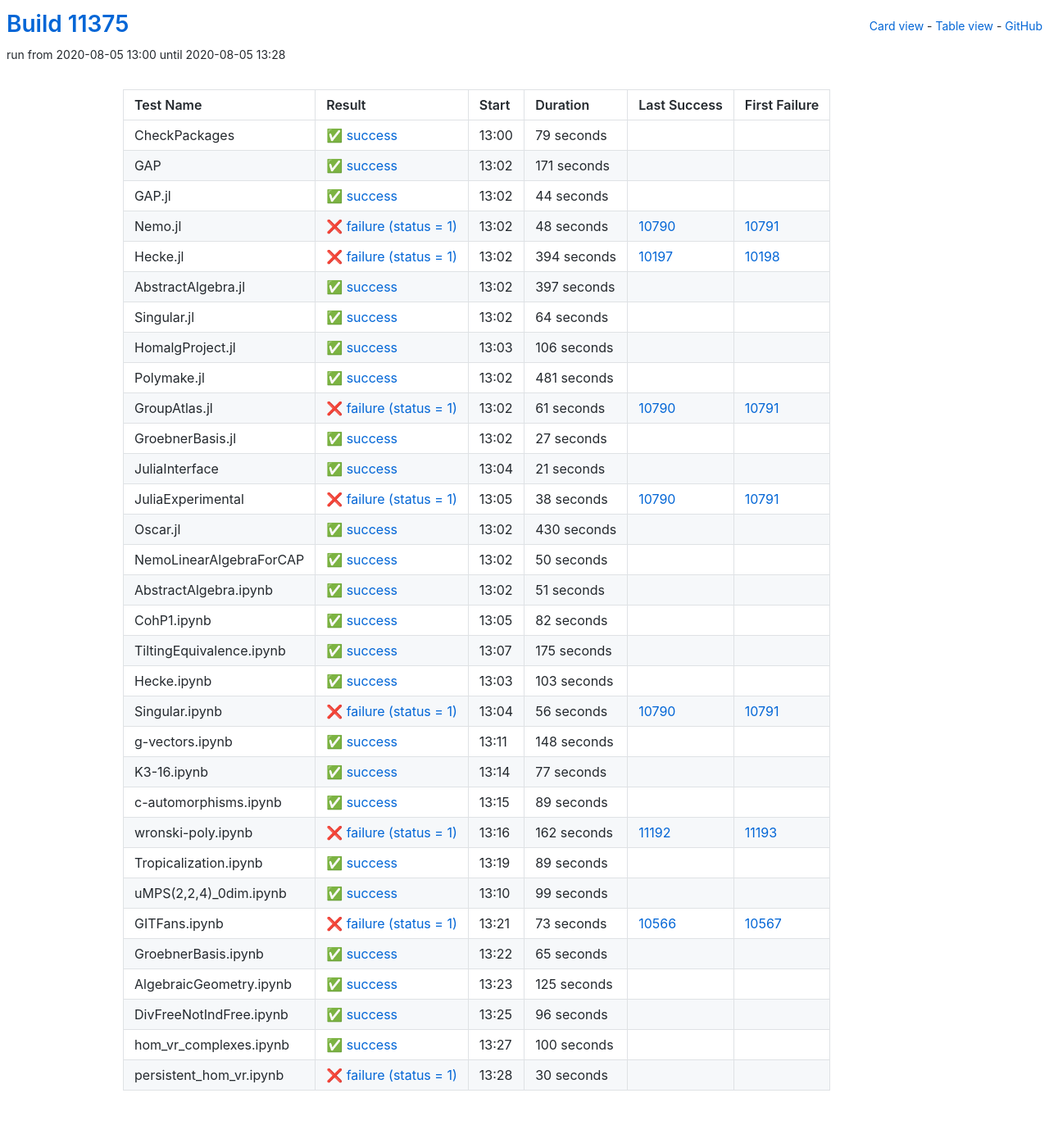
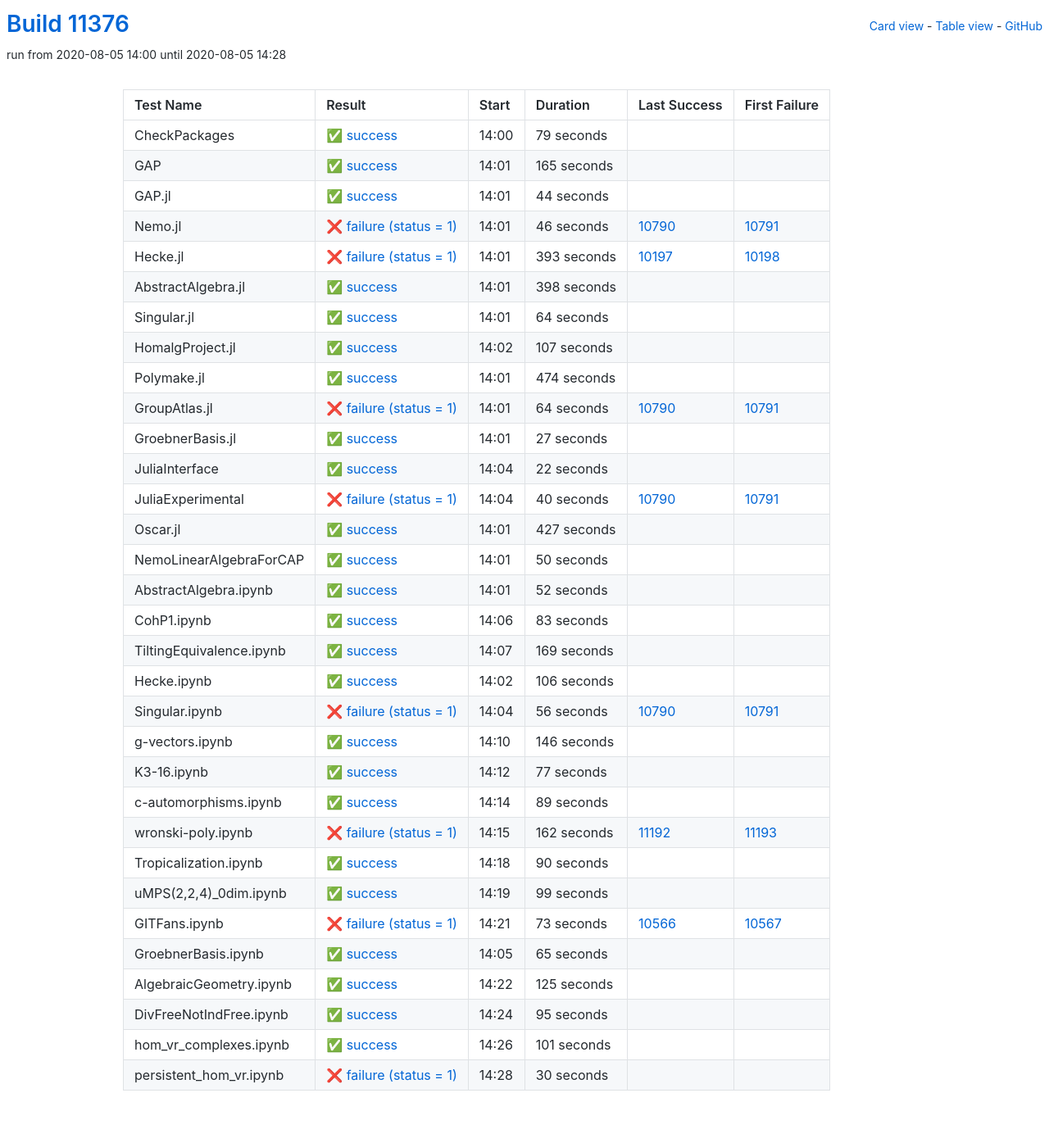
Before and after one commit to oscar-system/oscar-ci-status, a Jekyll site: the page built from table.html, in a window 1280 px wide. Shown: the whole page at 82% size. Built offline with Jekyll 4.4.1, drawn with Linux system fonts in a browser that asks for light colours.

Commit message:
Build #11376

```diff
--- a/_data/ci.yml
+++ b/_data/ci.yml
@@ -1,6 +1,6 @@
 ---
-build: 11375
-build_url: https://oscarci.mathematik.uni-kl.de/job/oscar/11375/
+build: 11376
+build_url: https://oscarci.mathematik.uni-kl.de/job/oscar/11376/
 job: oscar
 organization: oscar-system
 repo: oscar-ci-status
@@ -8,8 +8,8 @@
 tests:
 - name: CheckPackages
   id: checkpackages
-  log: https://oscarci.mathematik.uni-kl.de/job/oscar/11375/artifact/logs/build-11375/CheckPackages.log
-  start: 2020-08-05 13:00
+  log: https://oscarci.mathematik.uni-kl.de/job/oscar/11376/artifact/logs/build-11376/CheckPackages.log
+  start: 2020-08-05 14:00
   success: true
   exitcode: 0
   status: success
@@ -20,20 +20,20 @@
   first_failure_url:
 - name: GAP
   id: gap
-  log: https://oscarci.mathematik.uni-kl.de/job/oscar/11375/artifact/logs/build-11375/GAP.log
-  start: 2020-08-05 13:02
+  log: https://oscarci.mathematik.uni-kl.de/job/oscar/11376/artifact/logs/build-11376/GAP.log
+  start: 2020-08-05 14:01
   success: true
   exitcode: 0
   status: success
-  duration: 171
+  duration: 165
   last_success: false
   last_success_url:
   first_failure: false
   first_failure_url:
 - name: GAP.jl
   id: gap-jl
-  log: https://oscarci.mathematik.uni-kl.de/job/oscar/11375/artifact/logs/build-11375/GAP.jl.log
-  start: 2020-08-05 13:02
+  log: https://oscarci.mathematik.uni-kl.de/job/oscar/11376/artifact/logs/build-11376/GAP.jl.log
+  start: 2020-08-05 14:01
   success: true
   exitcode: 0
   status: success
@@ -44,44 +44,44 @@
   first_failure_url:
 - name: Nemo.jl
   id: nemo-jl
-  log: https://oscarci.mathematik.uni-kl.de/job/oscar/11375/artifact/logs/build-11375/Nemo.jl.log
-  start: 2020-08-05 13:02
+  log: https://oscarci.mathematik.uni-kl.de/job/oscar/11376/artifact/logs/build-11376/Nemo.jl.log
+  start: 2020-08-05 14:01
   success: false
   exitcode: 1
   status: failure
-  duration: 48
+  duration: 46
   last_success: 10790
   last_success_url: https://oscarci.mathematik.uni-kl.de/job/oscar/10790/
   first_failure: 10791
   first_failure_url: https://oscarci.mathematik.uni-kl.de/job/oscar/10791/
 - name: Hecke.jl
   id: hecke-jl
-  log: https://oscarci.mathematik.uni-kl.de/job/oscar/11375/artifact/logs/build-11375/Hecke.jl.log
-  start: 2020-08-05 13:02
+  log: https://oscarci.mathematik.uni-kl.de/job/oscar/11376/artifact/logs/build-11376/Hecke.jl.log
+  start: 2020-08-05 14:01
   success: false
   exitcode: 1
   status: failure
-  duration: 394
+  duration: 393
   last_success: 10197
   last_success_url: https://oscarci.mathematik.uni-kl.de/job/oscar/10197/
   first_failure: 10198
   first_failure_url: https://oscarci.mathematik.uni-kl.de/job/oscar/10198/
 - name: AbstractAlgebra.jl
   id: abstractalgebra-jl
-  log: https://oscarci.mathematik.uni-kl.de/job/oscar/11375/artifact/logs/build-11375/AbstractAlgebra.jl.log
-  start: 2020-08-05 13:02
+  log: https://oscarci.mathematik.uni-kl.de/job/oscar/11376/artifact/logs/build-11376/AbstractAlgebra.jl.log
+  start: 2020-08-05 14:01
   success: true
   exitcode: 0
   status: success
-  duration: 397
+  duration: 398
   last_success: false
   last_success_url:
   first_failure: false
   first_failure_url:
 - name: Singular.jl
   id: singular-jl
-  log: https://oscarci.mathematik.uni-kl.de/job/oscar/11375/artifact/logs/build-11375/Singular.jl.log
-  start: 2020-08-05 13:02
+  log: https://oscarci.mathematik.uni-kl.de/job/oscar/11376/artifact/logs/build-11376/Singular.jl.log
+  start: 2020-08-05 14:01
   success: true
   exitcode: 0
   status: success
@@ -92,44 +92,44 @@
   first_failure_url:
 - name: HomalgProject.jl
   id: homalgproject-jl
-  log: https://oscarci.mathematik.uni-kl.de/job/oscar/11375/artifact/logs/build-11375/HomalgProject.jl.log
-  start: 2020-08-05 13:03
+  log: https://oscarci.mathematik.uni-kl.de/job/oscar/11376/artifact/logs/build-11376/HomalgProject.jl.log
+  start: 2020-08-05 14:02
   success: true
   exitcode: 0
   status: success
-  duration: 106
+  duration: 107
   last_success: false
   last_success_url:
   first_failure: false
   first_failure_url:
 - name: Polymake.jl
   id: polymake-jl
-  log: https://oscarci.mathematik.uni-kl.de/job/oscar/11375/artifact/logs/build-11375/Polymake.jl.log
-  start: 2020-08-05 13:02
+  log: https://oscarci.mathematik.uni-kl.de/job/oscar/11376/artifact/logs/build-11376/Polymake.jl.log
+  start: 2020-08-05 14:01
   success: true
   exitcode: 0
   status: success
-  duration: 481
+  duration: 474
   last_success: false
   last_success_url:
   first_failure: false
   first_failure_url:
 - name: GroupAtlas.jl
   id: groupatlas-jl
-  log: https://oscarci.mathematik.uni-kl.de/job/oscar/11375/artifact/logs/build-11375/GroupAtlas.jl.log
-  start: 2020-08-05 13:02
+  log: https://oscarci.mathematik.uni-kl.de/job/oscar/11376/artifact/logs/build-11376/GroupAtlas.jl.log
+  start: 2020-08-05 14:01
   success: false
   exitcode: 1
   status: failure
-  duration: 61
+  duration: 64
   last_success: 10790
   last_success_url: https://oscarci.mathematik.uni-kl.de/job/oscar/10790/
   first_failure: 10791
   first_failure_url: https://oscarci.mathematik.uni-kl.de/job/oscar/10791/
 - name: GroebnerBasis.jl
   id: groebnerbasis-jl
-  log: https://oscarci.mathematik.uni-kl.de/job/oscar/11375/artifact/logs/build-11375/GroebnerBasis.jl.log
-  start: 2020-08-05 13:02
+  log: https://oscarci.mathematik.uni-kl.de/job/oscar/11376/artifact/logs/build-11376/GroebnerBasis.jl.log
+  start: 2020-08-05 14:01
   success: true
   exitcode: 0
   status: success
@@ -140,44 +140,44 @@
   first_failure_url:
 - name: JuliaInterface
   id: juliainterface
-  log: https://oscarci.mathematik.uni-kl.de/job/oscar/11375/artifact/logs/build-11375/JuliaInterface.log
-  start: 2020-08-05 13:04
+  log: https://oscarci.mathematik.uni-kl.de/job/oscar/11376/artifact/logs/build-11376/JuliaInterface.log
+  start: 2020-08-05 14:04
   success: true
   exitcode: 0
   status: success
-  duration: 21
+  duration: 22
   last_success: false
   last_success_url:
   first_failure: false
   first_failure_url:
 - name: JuliaExperimental
   id: juliaexperimental
-  log: https://oscarci.mathematik.uni-kl.de/job/oscar/11375/artifact/logs/build-11375/JuliaExperimental.log
-  start: 2020-08-05 13:05
+  log: https://oscarci.mathematik.uni-kl.de/job/oscar/11376/artifact/logs/build-11376/JuliaExperimental.log
+  start: 2020-08-05 14:04
   success: false
   exitcode: 1
   status: failure
-  duration: 38
+  duration: 40
   last_success: 10790
   last_success_url: https://oscarci.mathematik.uni-kl.de/job/oscar/10790/
   first_failure: 10791
   first_failure_url: https://oscarci.mathematik.uni-kl.de/job/oscar/10791/
 - name: Oscar.jl
   id: oscar-jl
-  log: https://oscarci.mathematik.uni-kl.de/job/oscar/11375/artifact/logs/build-11375/Oscar.jl.log
-  start: 2020-08-05 13:02
+  log: https://oscarci.mathematik.uni-kl.de/job/oscar/11376/artifact/logs/build-11376/Oscar.jl.log
+  start: 2020-08-05 14:01
   success: true
   exitcode: 0
   status: success
-  duration: 430
+  duration: 427
   last_success: false
   last_success_url:
   first_failure: false
   first_failure_url:
 - name: NemoLinearAlgebraForCAP
   id: nemolinearalgebraforcap
-  log: https://oscarci.mathematik.uni-kl.de/job/oscar/11375/artifact/logs/build-11375/NemoLinearAlgebraForCAP.log
-  start: 2020-08-05 13:02
+  log: https://oscarci.mathematik.uni-kl.de/job/oscar/11376/artifact/logs/build-11376/NemoLinearAlgebraForCAP.log
+  start: 2020-08-05 14:01
   success: true
   exitcode: 0
   status: success
@@ -188,56 +188,56 @@
   first_failure_url:
 - name: AbstractAlgebra.ipynb
   id: abstractalgebra-ipynb
-  log: https://oscarci.mathematik.uni-kl.de/job/oscar/11375/artifact/logs/build-11375/AbstractAlgebra.ipynb.log
-  start: 2020-08-05 13:02
+  log: https://oscarci.mathematik.uni-kl.de/job/oscar/11376/artifact/logs/build-11376/AbstractAlgebra.ipynb.log
+  start: 2020-08-05 14:01
   success: true
   exitcode: 0
   status: success
-  duration: 51
+  duration: 52
   last_success: false
   last_success_url:
   first_failure: false
   first_failure_url:
 - name: CohP1.ipynb
   id: cohp1-ipynb
-  log: https://oscarci.mathematik.uni-kl.de/job/oscar/11375/artifact/logs/build-11375/CohP1.ipynb.log
-  start: 2020-08-05 13:05
+  log: https://oscarci.mathematik.uni-kl.de/job/oscar/11376/artifact/logs/build-11376/CohP1.ipynb.log
+  start: 2020-08-05 14:06
   success: true
   exitcode: 0
   status: success
-  duration: 82
+  duration: 83
   last_success: false
   last_success_url:
   first_failure: false
   first_failure_url:
 - name: TiltingEquivalence.ipynb
   id: tiltingequivalence-ipynb
-  log: https://oscarci.mathematik.uni-kl.de/job/oscar/11375/artifact/logs/build-11375/TiltingEquivalence.ipynb.log
-  start: 2020-08-05 13:07
+  log: https://oscarci.mathematik.uni-kl.de/job/oscar/11376/artifact/logs/build-11376/TiltingEquivalence.ipynb.log
+  start: 2020-08-05 14:07
   success: true
   exitcode: 0
   status: success
-  duration: 175
+  duration: 169
   last_success: false
   last_success_url:
   first_failure: false
   first_failure_url:
 - name: Hecke.ipynb
   id: hecke-ipynb
-  log: https://oscarci.mathematik.uni-kl.de/job/oscar/11375/artifact/logs/build-11375/Hecke.ipynb.log
-  start: 2020-08-05 13:03
+  log: https://oscarci.mathematik.uni-kl.de/job/oscar/11376/artifact/logs/build-11376/Hecke.ipynb.log
+  start: 2020-08-05 14:02
   success: true
   exitcode: 0
   status: success
-  duration: 103
+  duration: 106
   last_success: false
   last_success_url:
   first_failure: false
   first_failure_url:
 - name: Singular.ipynb
   id: singular-ipynb
-  log: https://oscarci.mathematik.uni-kl.de/job/oscar/11375/artifact/logs/build-11375/Singular.ipynb.log
-  start: 2020-08-05 13:04
+  log: https://oscarci.mathematik.uni-kl.de/job/oscar/11376/artifact/logs/build-11376/Singular.ipynb.log
+  start: 2020-08-05 14:04
   success: false
   exitcode: 1
   status: failure
@@ -248,20 +248,20 @@
   first_failure_url: https://oscarci.mathematik.uni-kl.de/job/oscar/10791/
 - name: g-vectors.ipynb
   id: g-vectors-ipynb
-  log: https://oscarci.mathematik.uni-kl.de/job/oscar/11375/artifact/logs/build-11375/g-vectors.ipynb.log
-  start: 2020-08-05 13:11
+  log: https://oscarci.mathematik.uni-kl.de/job/oscar/11376/artifact/logs/build-11376/g-vectors.ipynb.log
+  start: 2020-08-05 14:10
   success: true
   exitcode: 0
   status: success
-  duration: 148
+  duration: 146
   last_success: false
   last_success_url:
   first_failure: false
   first_failure_url:
 - name: K3-16.ipynb
   id: k3-16-ipynb
-  log: https://oscarci.mathematik.uni-kl.de/job/oscar/11375/artifact/logs/build-11375/K3-16.ipynb.log
-  start: 2020-08-05 13:14
+  log: https://oscarci.mathematik.uni-kl.de/job/oscar/11376/artifact/logs/build-11376/K3-16.ipynb.log
+  start: 2020-08-05 14:12
   success: true
   exitcode: 0
   status: success
@@ -272,8 +272,8 @@
   first_failure_url:
 - name: c-automorphisms.ipynb
   id: c-automorphisms-ipynb
-  log: https://oscarci.mathematik.uni-kl.de/job/oscar/11375/artifact/logs/build-11375/c-automorphisms.ipynb.log
-  start: 2020-08-05 13:15
+  log: https://oscarci.mathematik.uni-kl.de/job/oscar/11376/artifact/logs/build-11376/c-automorphisms.ipynb.log
+  start: 2020-08-05 14:14
   success: true
   exitcode: 0
   status: success
@@ -284,8 +284,8 @@
   first_failure_url:
 - name: wronski-poly.ipynb
   id: wronski-poly-ipynb
-  log: https://oscarci.mathematik.uni-kl.de/job/oscar/11375/artifact/logs/build-11375/wronski-poly.ipynb.log
-  start: 2020-08-05 13:16
+  log: https://oscarci.mathematik.uni-kl.de/job/oscar/11376/artifact/logs/build-11376/wronski-poly.ipynb.log
+  start: 2020-08-05 14:15
   success: false
   exitcode: 1
   status: failure
@@ -296,20 +296,20 @@
   first_failure_url: https://oscarci.mathematik.uni-kl.de/job/oscar/11193/
 - name: Tropicalization.ipynb
   id: tropicalization-ipynb
-  log: https://oscarci.mathematik.uni-kl.de/job/oscar/11375/artifact/logs/build-11375/Tropicalization.ipynb.log
-  start: 2020-08-05 13:19
+  log: https://oscarci.mathematik.uni-kl.de/job/oscar/11376/artifact/logs/build-11376/Tropicalization.ipynb.log
+  start: 2020-08-05 14:18
   success: true
   exitcode: 0
   status: success
-  duration: 89
+  duration: 90
   last_success: false
   last_success_url:
   first_failure: false
   first_failure_url:
 - name: uMPS(2,2,4)_0dim.ipynb
   id: umps-2-2-4-0dim-ipynb
-  log: https://oscarci.mathematik.uni-kl.de/job/oscar/11375/artifact/logs/build-11375/uMPS-2-2-4-_0dim.ipynb.log
-  start: 2020-08-05 13:10
+  log: https://oscarci.mathematik.uni-kl.de/job/oscar/11376/artifact/logs/build-11376/uMPS-2-2-4-_0dim.ipynb.log
+  start: 2020-08-05 14:19
   success: true
   exitcode: 0
   status: success
@@ -320,8 +320,8 @@
   first_failure_url:
 - name: GITFans.ipynb
   id: gitfans-ipynb
-  log: https://oscarci.mathematik.uni-kl.de/job/oscar/11375/artifact/logs/build-11375/GITFans.ipynb.log
-  start: 2020-08-05 13:21
+  log: https://oscarci.mathematik.uni-kl.de/job/oscar/11376/artifact/logs/build-11376/GITFans.ipynb.log
+  start: 2020-08-05 14:21
   success: false
   exitcode: 1
   status: failure
@@ -332,8 +332,8 @@
   first_failure_url: https://oscarci.mathematik.uni-kl.de/job/oscar/10567/
 - name: GroebnerBasis.ipynb
   id: groebnerbasis-ipynb
-  log: https://oscarci.mathematik.uni-kl.de/job/oscar/11375/artifact/logs/build-11375/GroebnerBasis.ipynb.log
-  start: 2020-08-05 13:22
+  log: https://oscarci.mathematik.uni-kl.de/job/oscar/11376/artifact/logs/build-11376/GroebnerBasis.ipynb.log
+  start: 2020-08-05 14:05
   success: true
   exitcode: 0
   status: success
@@ -344,8 +344,8 @@
   first_failure_url:
 - name: AlgebraicGeometry.ipynb
   id: algebraicgeometry-ipynb
-  log: https://oscarci.mathematik.uni-kl.de/job/oscar/11375/artifact/logs/build-11375/AlgebraicGeometry.ipynb.log
-  start: 2020-08-05 13:23
+  log: https://oscarci.mathematik.uni-kl.de/job/oscar/11376/artifact/logs/build-11376/AlgebraicGeometry.ipynb.log
+  start: 2020-08-05 14:22
   success: true
   exitcode: 0
   status: success
@@ -356,32 +356,32 @@
   first_failure_url:
 - name: DivFreeNotIndFree.ipynb
   id: divfreenotindfree-ipynb
-  log: https://oscarci.mathematik.uni-kl.de/job/oscar/11375/artifact/logs/build-11375/DivFreeNotIndFree.ipynb.log
-  start: 2020-08-05 13:25
+  log: https://oscarci.mathematik.uni-kl.de/job/oscar/11376/artifact/logs/build-11376/DivFreeNotIndFree.ipynb.log
+  start: 2020-08-05 14:24
   success: true
   exitcode: 0
   status: success
-  duration: 96
+  duration: 95
   last_success: false
   last_success_url:
   first_failure: false
   first_failure_url:
 - name: hom_vr_complexes.ipynb
   id: hom-vr-complexes-ipynb
-  log: https://oscarci.mathematik.uni-kl.de/job/oscar/11375/artifact/logs/build-11375/hom_vr_complexes.ipynb.log
-  start: 2020-08-05 13:27
+  log: https://oscarci.mathematik.uni-kl.de/job/oscar/11376/artifact/logs/build-11376/hom_vr_complexes.ipynb.log
+  start: 2020-08-05 14:26
   success: true
   exitcode: 0
   status: success
-  duration: 100
+  duration: 101
   last_success: false
   last_success_url:
   first_failure: false
   first_failure_url:
 - name: persistent_hom_vr.ipynb
   id: persistent-hom-vr-ipynb
-  log: https://oscarci.mathematik.uni-kl.de/job/oscar/11375/artifact/logs/build-11375/persistent_hom_vr.ipynb.log
-  start: 2020-08-05 13:28
+  log: https://oscarci.mathematik.uni-kl.de/job/oscar/11376/artifact/logs/build-11376/persistent_hom_vr.ipynb.log
+  start: 2020-08-05 14:28
   success: false
   exitcode: 1
   status: failure
```
Also changed, not shown: README.md.
